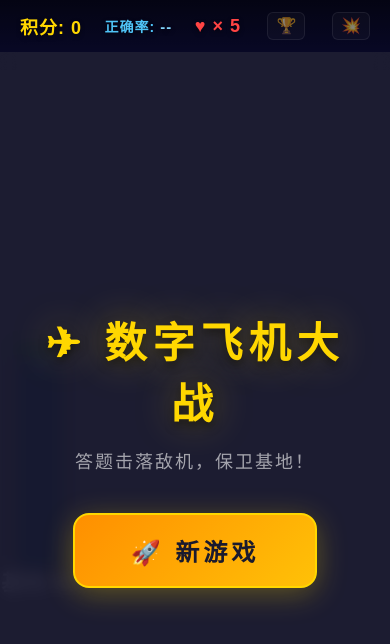
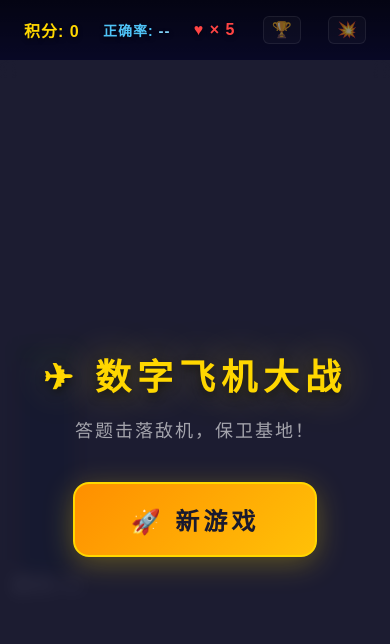
Before and after one commit to luoxianqing1988/plane-war, a plain HTML site: page index.html in a window 390 px wide. Drawn offline with Linux system fonts and the light colour scheme.

Commit message:
bigger planes with hi-res assets, tablet responsive layout

```diff
--- a/js/enemy.js
+++ b/js/enemy.js
@@ -6,8 +6,8 @@ const EnemyTypes = {
     color: '#4caf50',
     shapeColor: '#388e3c',
     size: 'small',
-    width: 38,
-    height: 38,
+    width: 60,
+    height: 60,
     difficulty: 'easy',
     score: 1,
     weight: 50
@@ -18,8 +18,8 @@ const EnemyTypes = {
     color: '#2196f3',
     shapeColor: '#1565c0',
     size: 'medium',
-    width: 48,
-    height: 48,
+    width: 74,
+    height: 74,
     difficulty: 'medium',
     score: 2,
     weight: 30
@@ -30,8 +30,8 @@ const EnemyTypes = {
     color: '#f44336',
     shapeColor: '#b71c1c',
     size: 'large',
-    width: 58,
-    height: 58,
+    width: 86,
+    height: 86,
     difficulty: 'hard',
     score: 3,
     weight: 20
--- a/js/renderer.js
+++ b/js/renderer.js
@@ -19,12 +19,12 @@ const Renderer = {
 
   // 布局常量 (相对比例)
   LAYOUT: {
-    baseX: 0.10,        // 基地水平位置
-    baseWidth: 0.10,    // 基地宽度比例
-    gridLeft: 0.24,     // 敌机网格左边界 (第1格)
-    gridRight: 0.92,    // 敌机网格右边界 (第5格)
-    gridTop: 0.15,      // 网格上边界
-    gridBottom: 0.85,   // 网格下边界
+    baseX: 0.12,        // 基地水平位置
+    baseWidth: 0.12,    // 基地宽度比例
+    gridLeft: 0.22,     // 敌机网格左边界 (第1格)
+    gridRight: 0.92,    // 敌机网格右边界 (第4格)
+    gridTop: 0.12,      // 网格上边界
+    gridBottom: 0.88,   // 网格下边界
   },
 
   init(canvasId) {
@@ -565,7 +565,7 @@ const Renderer = {
     const ctx = this.ctx;
     const bx = w * this.LAYOUT.baseX;
     const by = h * 0.45;
-    const bw = w * 0.10;
+    const bw = w * this.LAYOUT.baseWidth;
     const bh = h * 0.20;
 
     // 基地被击中闪红效果
--- a/style.css
+++ b/style.css
@@ -22,7 +22,7 @@ html, body {
 #game-wrapper {
   width: 100%;
   height: 100%;
-  max-width: 480px;
+  max-width: 900px;
   margin: 0 auto;
   display: flex;
   flex-direction: column;
@@ -34,10 +34,10 @@ html, body {
   display: flex;
   justify-content: space-between;
   align-items: center;
-  padding: 12px 20px;
+  padding: 16px 24px;
   background: linear-gradient(180deg, rgba(0,0,0,0.6) 0%, rgba(0,0,0,0.2) 100%);
   color: #fff;
-  font-size: 18px;
+  font-size: clamp(16px, 3vw, 24px);
   font-weight: bold;
   z-index: 10;
   flex-shrink: 0;
@@ -150,7 +150,7 @@ html, body {
 /* 题目文字 */
 #question-text {
   color: #fff;
-  font-size: 36px;
+  font-size: clamp(32px, 6vw, 52px);
   font-weight: 900;
   text-shadow: 0 0 20px rgba(255,255,255,0.5), 0 4px 8px rgba(0,0,0,0.8);
   margin-bottom: 12px;
@@ -195,8 +195,8 @@ html, body {
 }
 
 .answer-btn {
-  padding: 16px 0;
-  font-size: 28px;
+  padding: clamp(14px, 3vw, 24px) 0;
+  font-size: clamp(24px, 5vw, 42px);
   font-weight: bold;
   border: 3px solid rgba(255,255,255,0.3);
   border-radius: 14px;
@@ -306,7 +306,7 @@ html, body {
 }
 
 #gameover-title {
-  font-size: 32px;
+  font-size: clamp(28px, 5vw, 44px);
   font-weight: 900;
   color: #ff4444;
   text-shadow: 0 0 30px rgba(255, 50, 50, 0.5);
@@ -406,7 +406,7 @@ html, body {
 }
 
 #victory-title {
-  font-size: 48px;
+  font-size: clamp(40px, 8vw, 64px);
   font-weight: 900;
   color: #ffd700;
   text-shadow: 0 0 40px rgba(255, 215, 0, 0.6), 0 4px 8px rgba(0,0,0,0.8);
@@ -533,7 +533,7 @@ html, body {
 }
 
 #start-title {
-  font-size: 42px;
+  font-size: clamp(36px, 7vw, 60px);
   font-weight: 900;
   color: #ffd700;
   text-shadow: 0 0 40px rgba(255, 215, 0, 0.4), 0 4px 8px rgba(0,0,0,0.6);
```
Also changed, not shown: 3 other files.
